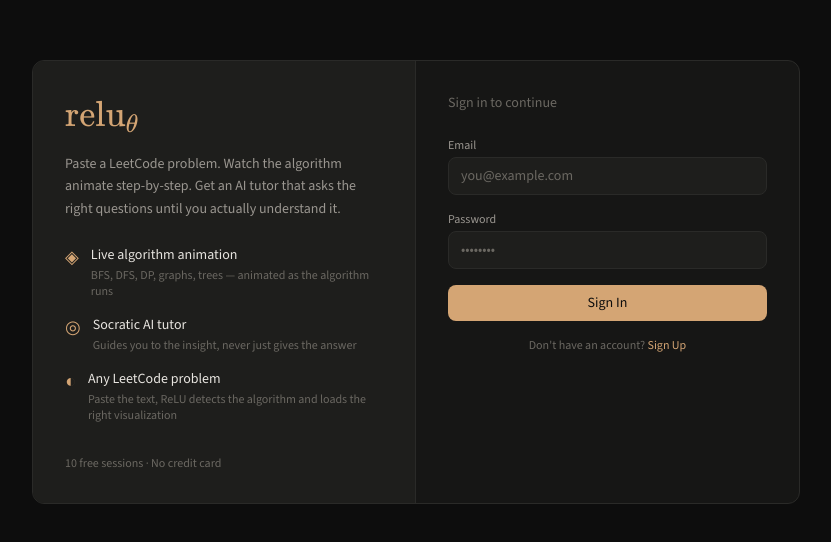
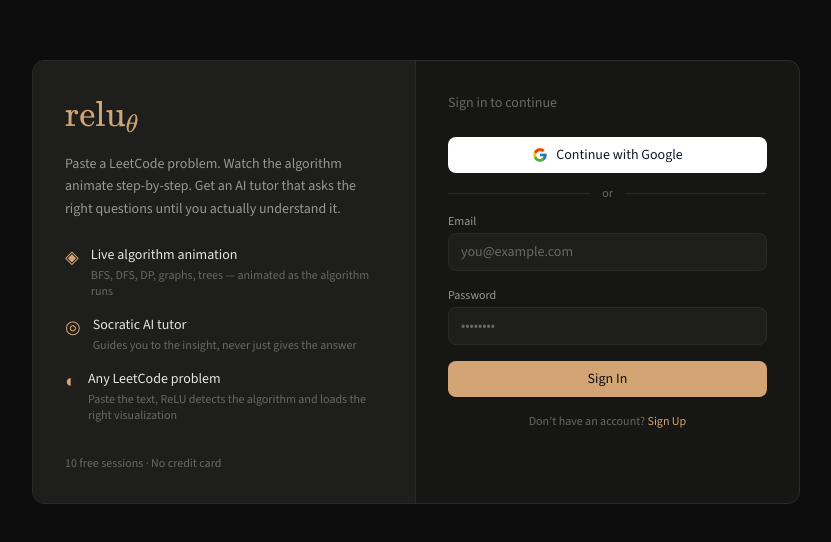
Before and after one commit to johnz4021/Relu, a React (Vite) app in the folder client/: page / in a window 1280 px wide. Shown: the part 118-660 px from the top of the page, without its empty margins (224-1055 px from the left). Built offline with nearby package versions, Linux system fonts and the light colour scheme; no server answers.

Commit message:
Update AuthModal.jsx

```diff
--- a/client/src/components/AuthModal.jsx
+++ b/client/src/components/AuthModal.jsx
@@ -28,6 +28,23 @@
     } catch (err) {
       setError(err.message);
     } finally {
+      setLoading(false);
+    }
+  };
+
+  const handleGoogleSignIn = async () => {
+    setError(null);
+    setMessage(null);
+    setLoading(true);
+    try {
+      const { error } = await supabase.auth.signInWithOAuth({
+        provider: 'google',
+        options: { redirectTo: window.location.origin },
+      });
+      if (error) throw error;
+      // Browser navigates to Google. On return, useAuth picks up the session.
+    } catch (err) {
+      setError(err.message);
       setLoading(false);
     }
   };
@@ -76,6 +93,27 @@
           <p className="text-sm text-text-tertiary font-body mb-6">
             {isSignUp ? 'Create an account to get started' : 'Sign in to continue'}
           </p>
+
+          <button
+            type="button"
+            onClick={handleGoogleSignIn}
+            disabled={loading}
+            className="w-full py-2 mb-3 bg-white text-gray-900 text-sm font-medium font-body rounded-lg hover:bg-gray-100 transition-colors flex items-center justify-center gap-2 disabled:opacity-50"
+          >
+            <svg width="16" height="16" viewBox="0 0 48 48" aria-hidden="true">
+              <path fill="#FFC107" d="M43.611 20.083H42V20H24v8h11.303c-1.649 4.657-6.08 8-11.303 8-6.627 0-12-5.373-12-12s5.373-12 12-12c3.059 0 5.842 1.154 7.961 3.039l5.657-5.657C34.046 6.053 29.268 4 24 4 12.955 4 4 12.955 4 24s8.955 20 20 20 20-8.955 20-20c0-1.341-.138-2.65-.389-3.917z"/>
+              <path fill="#FF3D00" d="M6.306 14.691l6.571 4.819C14.655 15.108 18.961 12 24 12c3.059 0 5.842 1.154 7.961 3.039l5.657-5.657C34.046 6.053 29.268 4 24 4 16.318 4 9.656 8.337 6.306 14.691z"/>
+              <path fill="#4CAF50" d="M24 44c5.166 0 9.86-1.977 13.409-5.192l-6.19-5.238C29.211 35.091 26.715 36 24 36c-5.202 0-9.619-3.317-11.283-7.946l-6.522 5.025C9.505 39.556 16.227 44 24 44z"/>
+              <path fill="#1976D2" d="M43.611 20.083H42V20H24v8h11.303c-.792 2.237-2.231 4.166-4.087 5.571.001-.001.002-.001.003-.002l6.19 5.238C36.971 39.205 44 34 44 24c0-1.341-.138-2.65-.389-3.917z"/>
+            </svg>
+            Continue with Google
+          </button>
+
+          <div className="flex items-center gap-3 my-3">
+            <div className="flex-1 h-px bg-border" />
+            <span className="text-xs text-text-tertiary font-body">or</span>
+            <div className="flex-1 h-px bg-border" />
+          </div>
 
           <form onSubmit={handleSubmit} className="space-y-4">
             <div>
```
